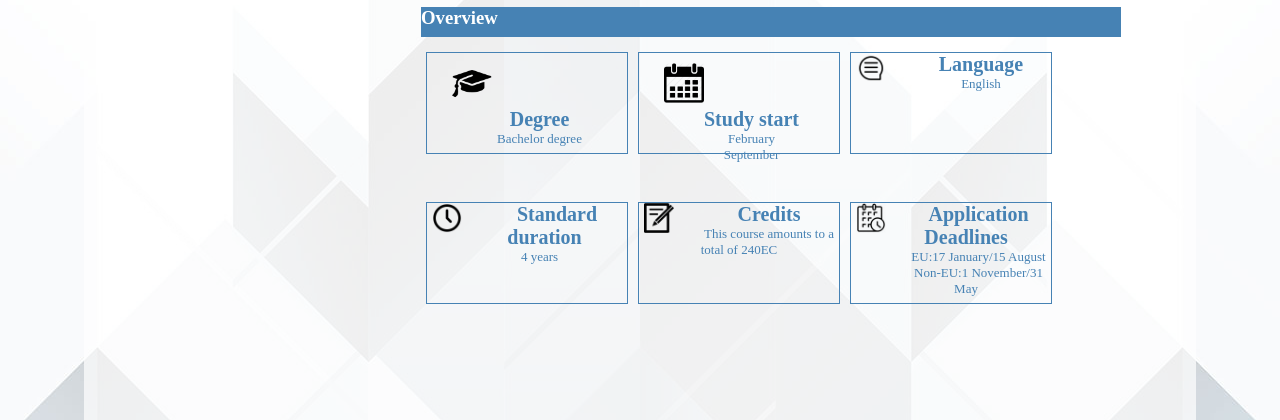
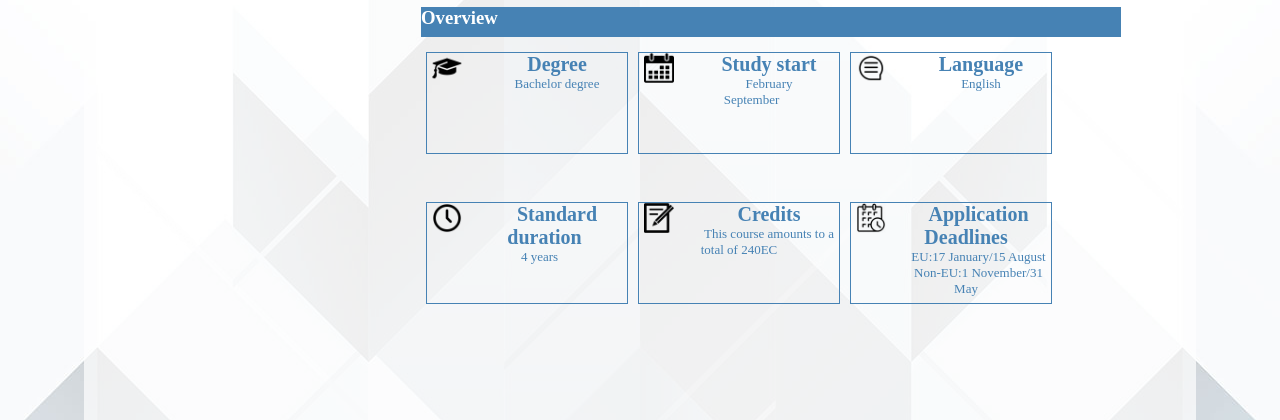
Before and after one commit to sytzewest/Module-Assignment, a plain HTML site: page course-general.html in a window 1280 px wide. Shown: the part 979-1399 px from the top of the page. Drawn offline with Linux system fonts and the light colour scheme.

Commit message:
Modified layout for the general information page for courses. Fixed icon size. Fixed size of elements.

```diff
--- a/course-general.html
+++ b/course-general.html
@@ -71,7 +71,7 @@
 					<div id="course-info">
 						<div class="item">
 							<div class="item1">
-								<img class="icon" src="pics/icon1.png" alt="graduation cap">
+								<img class="icon_Alt" src="pics/icon1.png" alt="graduation cap">
 								<h4>Degree</h4>
 							</div>
 							<div class="item2">
@@ -80,7 +80,7 @@
 						</div>
 						<div class="item">
 							<div class="item1">
-								<img class="icon" src="pics/icon2.png" alt="calendar icon">
+								<img class="icon_Alt" src="pics/icon2.png" alt="calendar icon">
 								<h4>Study start</h4>
 							</div>
 							<div class="item2">
```
